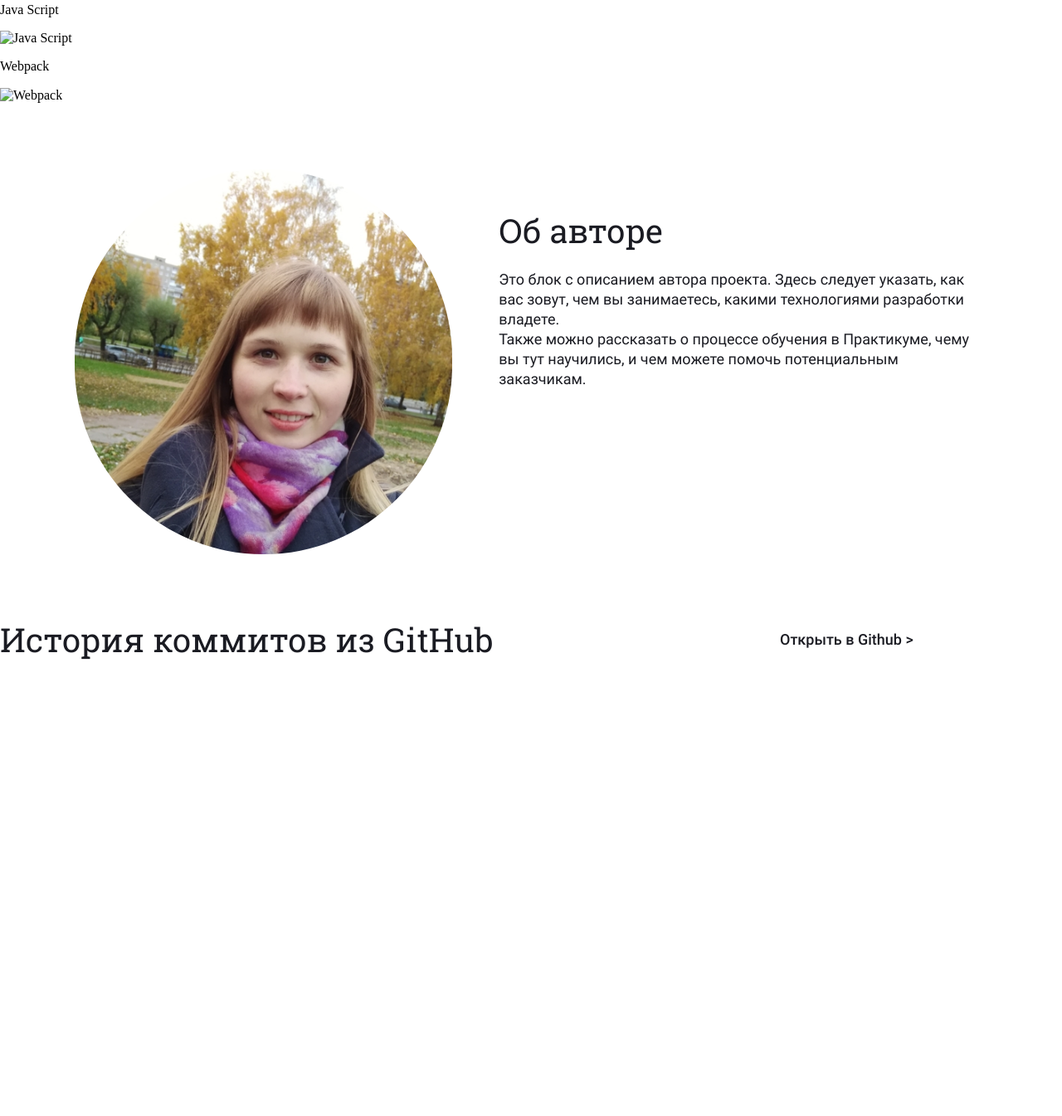
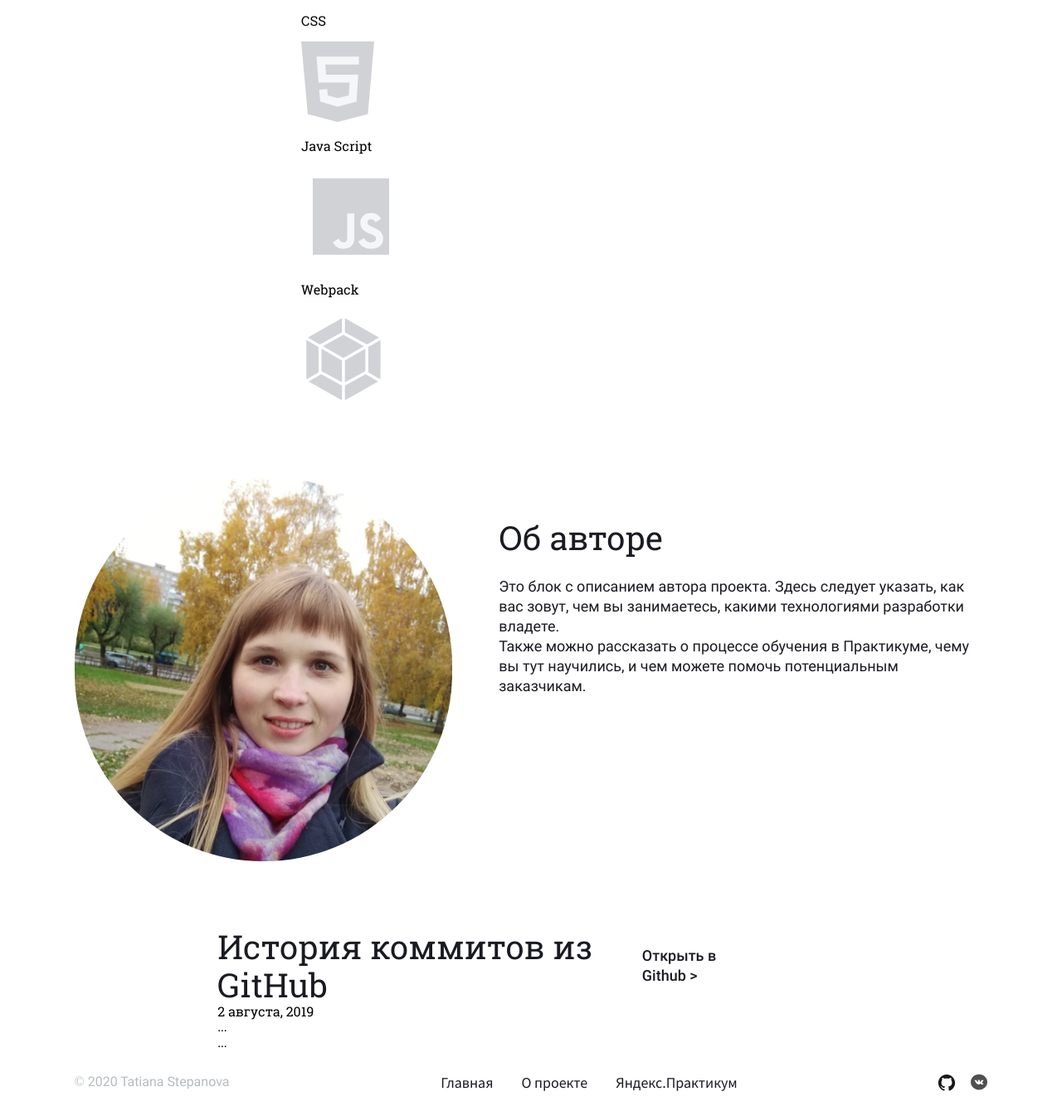
Before and after one commit to obonyasha/Diplom-Y.Practicum, a website built with webpack: page src/about/index.html in a window 1280 px wide. Shown: the part 629-1974 px from the top of the page at 83% size. Before the commit the page ends 1426 px from the top, so only its background shows below. Built offline with nearby package versions, Linux system fonts and the light colour scheme.

Commit message:
page about/index.html

```diff
--- a/package.json
+++ b/package.json
@@ -43,6 +43,7 @@
   "dependencies": {
     "babel-polyfill": "^6.26.0",
     "core-js": "^3.4.1",
+    "flickity": "^2.2.1",
     "path": "^0.12.7"
   }
 }
--- a/src/about/index.html
+++ b/src/about/index.html
@@ -8,17 +8,17 @@
   <meta name="description" content="Сервис для анализа происходящих в мире событий">
   <meta name="author" lang="ru" content="Степанова Татьяна">
   <title>О проекте</title>
-  <link rel="stylesheet" href="./style.css">
-  <link rel="shortcut icon" href="../images/Favicon A.svg">
+  <link rel="stylesheet" href="<%=htmlWebpackPlugin.files.chunks.main.css %>">
+  <link rel="shortcut icon" href="<%=require('../images/Favicon A.svg').default%>">
 </head>
 
 <body>
-  <div class="about">
+  <div class="main">
     <header class="header">
-      <img src="../images/NewsAnalyzer_black.svg" alt="mesto logo" class="logo">
+      <img src="<%=require('../images/NewsAnalyzer_black.svg').default%>" alt="mesto logo" class="logo">
       <ul class="menu menu__header">
         <li class="list-item">
-          <a href="../index.html" class="header__list-link header__list-link_black">Главная</a>
+          <a href="../index.html" class="header__list-link">Главная</a>
         </li>
         <li class="list-item">
           <a href="./index.html" class="header__list-link header__list-link_active header__list-link_black">О
@@ -57,19 +57,19 @@
       <h2 class="title-m">Используемые технологии</h2>
       <div class="technology__container-icon">
         <p class="technology__name">HTML</p>
-        <img src="" alt="HTML" class="technology__icon">
+        <img src="<%=require('../images/html.svg').default%>" alt="HTML" class="technology__icon">
       </div>
       <div class="technology__container-icon">
         <p class="technology__name">CSS</p>
-        <img src="" alt="CSS" class="technology__icon">
+        <img src="<%=require('../images/css.svg').default%>" alt="CSS" class="technology__icon">
       </div>
       <div class="technology__container-icon">
         <p class="technology__name">Java Script</p>
-        <img src="" alt="Java Script" class="technology__icon">
+        <img src="<%=require('../images/js.svg').default%>" alt="Java Script" class="technology__icon">
       </div>
       <div class="technology__container-icon">
         <p class="technology__name">Webpack</p>
-        <img src="" alt="Webpack" class="technology__icon">
+        <img src="<%=require('../images/webpack.svg').default%>" alt="Webpack" class="technology__icon">
       </div>
     </div>
     <div class="author">
@@ -89,11 +89,35 @@
       </div>
       <div class="commit-history__container">
         <div class="commit-history__card">
+          <time datetime="" class="commit-history__publication-date">2 августа, 2019</time>
 
         </div>
+        <div class="commit-history__card">...</div>
+        <div class="ccommit-history__card">...</div>
       </div>
     </div>
-
+    <footer class="footer">
+      <p class="logo logo__footer footer__copyright"> &#169; 2020 Tatiana Stepanova</p>
+      <ul class="menu">
+        <li class="list-item">
+          <a href="" class="footer__list-link" target="_blank">Главная</a>
+        </li>
+        <li class="list-item">
+          <a href="" class="footer__list-link" target="_blank">О проекте</a>
+        </li>
+        <li class="list-item">
+          <a href="https://praktikum.yandex.ru/" class="footer__list-link" target="_blank">Яндекс.Практикум</a>
+        </li>
+      </ul>
+      <div class="footer__icons">
+        <a href="https://github.com/obonyasha" target="_blank" class="footer__social-icons">
+          <img src="<%=require('../images/GITHUB.svg').default%>" alt="GITHUB">
+        </a>
+        <a href="https://vk.com/obonyasha" target="_blank">
+          <img src="<%=require('../images/vk_white.svg').default%>" alt="ВКонтакте" class="footer__social-icons">
+        </a>
+      </div>
+    </footer>
   </div>
 </body>
 
--- a/src/about/index.js
+++ b/src/about/index.js
@@ -1 +1 @@
-<script src="https://unpkg.com/flickity@2/dist/flickity.pkgd.min.js"></script>
+import "./style.css";
--- a/src/about/style.css
+++ b/src/about/style.css
@@ -8,3 +8,4 @@
 @import url(../blocks/fonts/subtitled/subtitled.css);
 @import url(../blocks/block-header/block-header.css);
 @import url(../blocks/author/author.css);
+@import url(../../node_modules/flickity/css/flickity.css);
--- a/src/blocks/header/__list-link/header__list-link.css
+++ b/src/blocks/header/__list-link/header__list-link.css
@@ -1,3 +1,6 @@
+@import url(../__list-link_black/header__list-link_black.css);
+@import url(../__list-link_white/header__list-link_white.css);
+
 .header__list-link {
   text-decoration: none;
   font-family: Roboto;
--- /dev/null
+++ b/src/blocks/header/__list-link_black/header__list-link_black.css
@@ -0,0 +1,7 @@
+.header__list-link_black {
+  color: #000 !important;
+}
+
+.header__list-link_black:hover{
+  color: #000 !important;
+}
--- /dev/null
+++ b/src/blocks/header/__list-link_white/header__list-link_white.css
@@ -0,0 +1,3 @@
+.header__list-link_white {
+  color: #fff;
+}
--- a/src/blocks/header/_active/header__list-link_active.css
+++ b/src/blocks/header/_active/header__list-link_active.css
@@ -2,5 +2,4 @@
   display:inline-block;
   border-bottom: 3px #fff solid;
   line-height: 76px;
-  color: #fff;
 }
--- a/src/blocks/header/header.css
+++ b/src/blocks/header/header.css
@@ -1,4 +1,5 @@
-@import url(./menu__header/menu__header.css);
+@import url(./__list-link/header__list-link.css);
+@import url(./_active/header__list-link_active.css);
 
 .header{
   display: flex;
--- a/src/blocks/header/menu__header/menu__header.css
+++ /dev/null
@@ -1,2 +0,0 @@
-@import url(../__list-link/header__list-link.css);
-@import url(../_active/header__list-link_active.css);
--- a/src/index.js
+++ b/src/index.js
@@ -1 +1,2 @@
 import "./style.css";
+import "./about/index.js";
--- a/webpack.config.js
+++ b/webpack.config.js
@@ -52,9 +52,12 @@ module.exports = {
       canPrint: true
     }),
     new HtmlWebpackPlugin({
-            inject: false,
       template: './src/index.html',
       filename: 'index.html'
+    }),
+    new HtmlWebpackPlugin({
+      template: './src/about/index.html',
+      filename: 'about.html'
     }),
     new WebpackMd5Hash(),
     new webpack.DefinePlugin({
```
Also changed, not shown: src/index.html (+2 -2 lines), src/images/css.svg (added), src/images/html.svg (added), src/images/js.svg (added), src/images/webpack.svg (added), 1 other file. Lines whose indentation alone changed are shown as unchanged.
